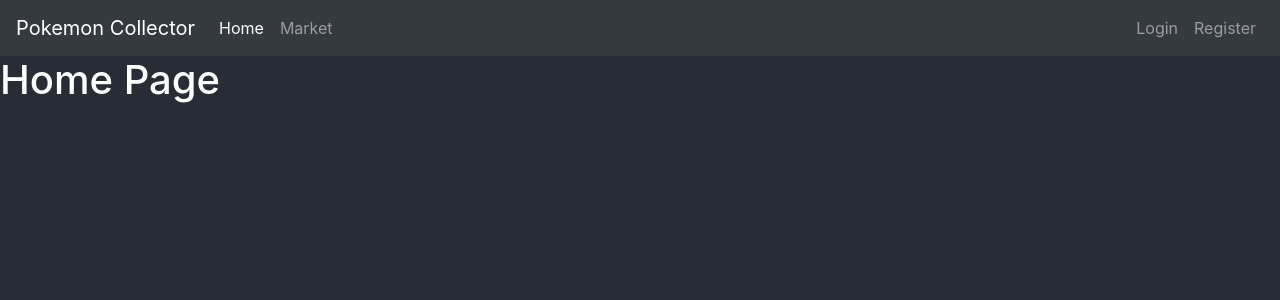
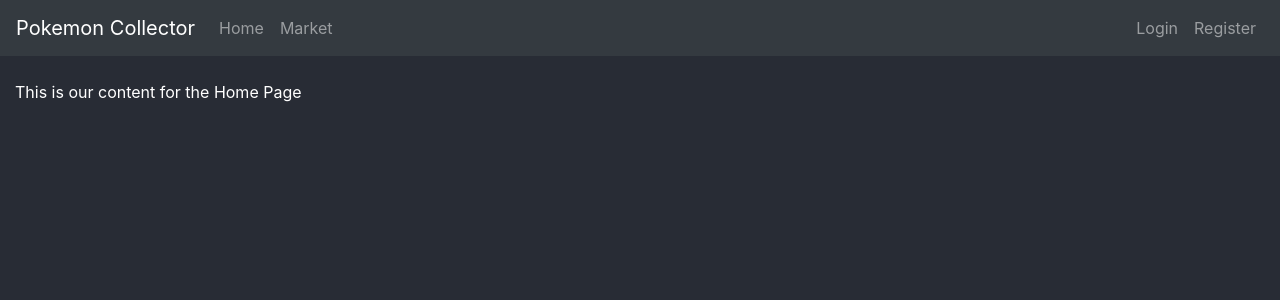
Before and after one commit to mdtaha-dev/Pokemon-Collector, a Flask app: page / in a window 1280 px wide. Shown: the top 300 px of the page. Run offline with Flask 3, Linux system fonts and the light colour scheme.

Commit message:
Applied template inheritance

```diff
--- a/store.py
+++ b/store.py
@@ -4,7 +4,7 @@
 
 @app.route("/")
 @app.route("/home")
-def hello_world():
+def home_page():
     return render_template("home.html")
 
 @app.route("/about/<username>")
--- /dev/null
+++ b/templates/base.html
@@ -0,0 +1,72 @@
+<!doctype html>
+<html lang="en">
+<head>
+    <!-- Required meta tags -->
+    <meta charset="utf-8">
+    <meta name="viewport" content="width=device-width, initial-scale=1, shrink-to-fit=no">
+
+    <!-- Bootstrap CSS -->
+    <link
+        rel="stylesheet"
+        href="https://cdn.jsdelivr.net/npm/bootstrap@4.5.3/dist/css/bootstrap.min.css"
+        integrity="sha384-TX8t27EcRE3e/ihU7zmQxVncDAy5uIKz4rEkgIXeMed4M0jlfIDPvg6uqKI2xXr2"
+        crossorigin="anonymous"
+    >
+
+    <title>
+        {% block title %}\{% endblock %}
+    </title>
+</head>
+
+<body>
+    <!-- Navbar -->
+    <nav class="navbar navbar-expand-md navbar-dark bg-dark">
+        <a class="navbar-brand" href="{{ url_for('home_page') }}">Pokemon Collector</a>
+        <button class="navbar-toggler" type="button" data-toggle="collapse" data-target="#navbarNav">
+            <span class="navbar-toggler-icon"></span>
+        </button>
+
+        <div class="collapse navbar-collapse" id="navbarNav">
+            <ul class="navbar-nav mr-auto">
+                <li class="nav-item">
+                    <a class="nav-link" href="{{ url_for('home_page') }}">Home</a>
+                </li>
+                <li class="nav-item">
+                    <a class="nav-link" href="{{ url_for('market_page') }}">Market</a>
+                </li>
+            </ul>
+
+            <ul class="navbar-nav">
+                <li class="nav-item">
+                    <a class="nav-link" href="#">Login</a>
+                </li>
+                <li class="nav-item">
+                    <a class="nav-link" href="#">Register</a>
+                </li>
+            </ul>
+        </div>
+    </nav>
+
+    <!-- Page Content -->
+    <div class="container-fluid mt-4">
+        {% block content %}
+        {% endblock %}
+    </div>
+
+    <!-- JS -->
+    <script src="https://code.jquery.com/jquery-3.5.1.slim.min.js"
+        integrity="sha384-DfXdz2htPH0lsSSs5nCTpuj/zy4C+OGpamoFVy38MVBnE+IbbVYUew+OrCXaRkfj"
+        crossorigin="anonymous"></script>
+
+    <script src="https://cdn.jsdelivr.net/npm/bootstrap@4.5.3/dist/js/bootstrap.bundle.min.js"
+        integrity="sha384-ho+j7jyWK8fNQe+A12Hb8AhRq26LrZ/JpcUGGOn+Y7RsweNrtN/tE3MoK7ZeZDyx"
+        crossorigin="anonymous"></script>
+
+    <style>
+        body {
+            background-color: #282C35;
+            color: white;
+        }
+    </style>
+</body>
+</html>
--- a/templates/home.html
+++ b/templates/home.html
@@ -1,66 +1,8 @@
-<!doctype html>
-<html lang="en">
+{% extends 'base.html' %}
+{% block title %}
+    Home Page
+{% endblock %}
 
-<head>
-    <!-- Required meta tags -->
-    <meta charset="utf-8">
-    <meta name="viewport" content="width=device-width, initial-scale=1, shrink-to-fit=no">
-
-    <!-- Bootstrap CSS -->
-    <link rel="stylesheet" href="https://cdn.jsdelivr.net/npm/bootstrap@4.5.3/dist/css/bootstrap.min.css"
-        integrity="sha384-TX8t27EcRE3e/ihU7zmQxVncDAy5uIKz4rEkgIXeMed4M0jlfIDPvg6uqKI2xXr2" crossorigin="anonymous">
-
-    <title>Pokemon Collector</title>
-</head>
-
-  <body>
-    <nav class="navbar navbar-expand-md navbar-dark bg-dark">
-      <a class="navbar-brand" href="#">Pokemon Collector</a>
-      <button class="navbar-toggler" type="button" data-toggle="collapse" data-target="#navbarNav">
-        <span class="navbar-toggler-icon"></span>
-      </button>
-      <div class="collapse navbar-collapse" id="navbarNav">
-        <ul class="navbar-nav mr-auto">
-            <li class="nav-item active">
-                <a class="nav-link" href="/home">Home <span class="sr-only">(current)</span></a>
-            </li>
-            <li class="nav-item">
-                <a class="nav-link" href="/market">Market</a>
-            </li>
-
-        </ul>
-        <ul class="navbar-nav">
-            <li class="nav-item">
-                <a class="nav-link" href="#">Login</a>
-            </li>
-            <li class="nav-item">
-                <a class="nav-link" href="#">Register</a>
-            </li>
-        </ul>
-      </div>
-    </nav>
-    <!-- Optional JavaScript; choose one of the two! -->
-
-    <h1>Home Page</h1>
-
-    <!-- Option 1: jQuery and Bootstrap Bundle (includes Popper) -->
-    <script src="https://code.jquery.com/jquery-3.5.1.slim.min.js"
-        integrity="sha384-DfXdz2htPH0lsSSs5nCTpuj/zy4C+OGpamoFVy38MVBnE+IbbVYUew+OrCXaRkfj"
-        crossorigin="anonymous"></script>
-    <script src="https://cdn.jsdelivr.net/npm/bootstrap@4.5.3/dist/js/bootstrap.bundle.min.js"
-        integrity="sha384-ho+j7jyWK8fNQe+A12Hb8AhRq26LrZ/JpcUGGOn+Y7RsweNrtN/tE3MoK7ZeZDyx"
-        crossorigin="anonymous"></script>
-
-    <!-- Option 2: jQuery, Popper.js, and Bootstrap JS
-    <script src="https://code.jquery.com/jquery-3.5.1.slim.min.js" integrity="sha384-DfXdz2htPH0lsSSs5nCTpuj/zy4C+OGpamoFVy38MVBnE+IbbVYUew+OrCXaRkfj" crossorigin="anonymous"></script>
-    <script src="https://cdn.jsdelivr.net/npm/popper.js@1.16.1/dist/umd/popper.min.js" integrity="sha384-9/reFTGAW83EW2RDu2S0VKaIzap3H66lZH81PoYlFhbGU+6BZp6G7niu735Sk7lN" crossorigin="anonymous"></script>
-    <script src="https://cdn.jsdelivr.net/npm/bootstrap@4.5.3/dist/js/bootstrap.min.js" integrity="sha384-w1Q4orYjBQndcko6MimVbzY0tgp4pWB4lZ7lr30WKz0vr/aWKhXdBNmNb5D92v7s" crossorigin="anonymous"></script>
-    -->
-</body>
-    <style>
-        body{
-            background-color: #282C35;
-            color: white;
-        }
-    </style>
-</html>
+{% block content %}
+    This is our content for the Home Page
+{% endblock %}
```
Also changed, not shown: templates/market.html (+5 -64 lines).
